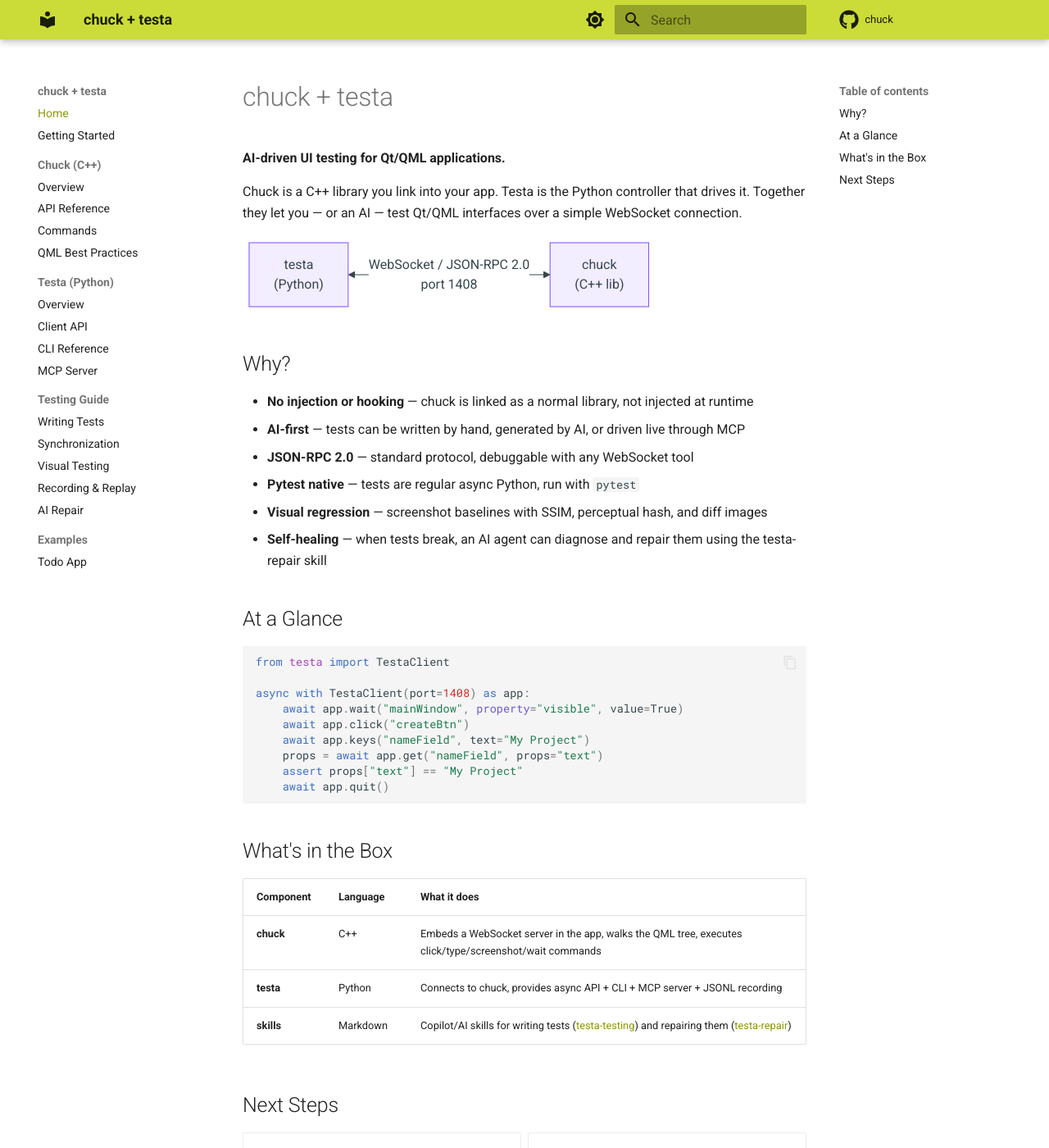
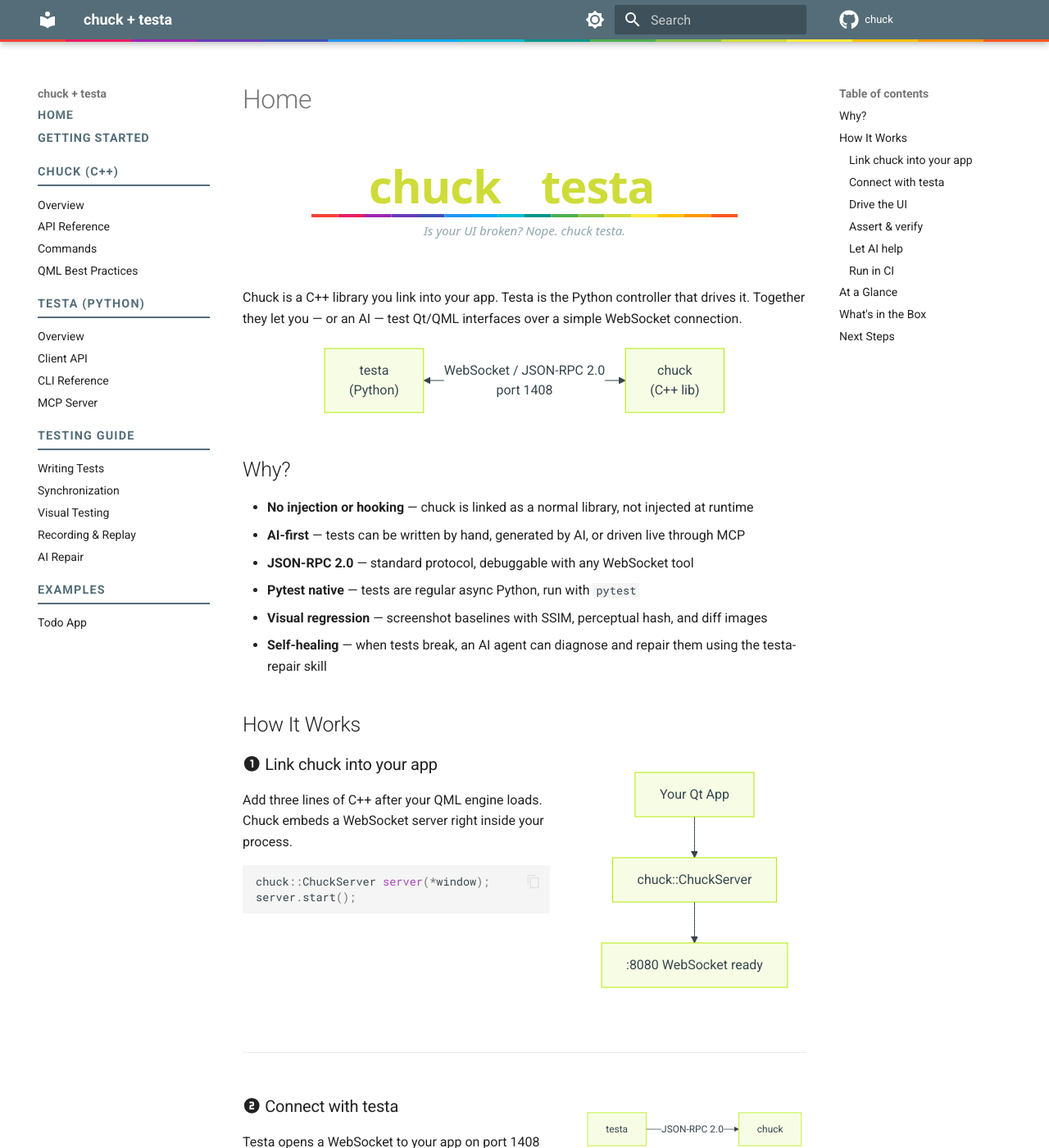
Before and after one commit to kelteseth/chuck_tester, an MkDocs documentation site: the page built from docs/index.md, in a window 1280 px wide and 1400 px high. Shown: the whole window at 82% size. Built offline with MkDocs 1.6.1 and Material for MkDocs 9.7.7, drawn with Linux system fonts in a browser that asks for light colours; comment, search, counter and statistics services are not loaded; some of the changed text lies outside the part shown.

Commit message:
Docs branding: logo, rainbow stripe, step-by-step landing page
- Add SVG logo with per-word lime text and discrete Material color bar
- Add rainbow stripe (16 Material 500 stops) below header
- Restyle nav: bold/underlined section titles, muted page links
- Replace grid cards with vertical two-column How It Works steps
  (text+code left, Mermaid diagrams right, responsive)
- Center Mermaid diagrams, blue grey primary + lime accent
- Slogan: Is your UI broken? Nope. chuck testa.

````diff
--- a/docs/index.md
+++ b/docs/index.md
@@ -1,6 +1,6 @@
-# chuck + testa
-
-**AI-driven UI testing for Qt/QML applications.**
+<div style="text-align: center; margin: 2rem 0;">
+  <img src="assets/logo.svg" alt="chuck + testa" style="max-width: 600px; width: 100%;">
+</div>
 
 Chuck is a C++ library you link into your app. Testa is the Python controller that drives it. Together they let you — or an AI — test Qt/QML interfaces over a simple WebSocket connection.
 
@@ -17,6 +17,160 @@
 - **Pytest native** — tests are regular async Python, run with `pytest`
 - **Visual regression** — screenshot baselines with SSIM, perceptual hash, and diff images
 - **Self-healing** — when tests break, an AI agent can diagnose and repair them using the testa-repair skill
+
+## How It Works
+
+<div class="step" markdown>
+<div class="step-text" markdown>
+
+### :material-numeric-1-circle: Link chuck into your app
+
+Add three lines of C++ after your QML engine loads. Chuck embeds a WebSocket server right inside your process.
+
+```cpp
+chuck::ChuckServer server(*window);
+server.start();
+```
+
+</div>
+<div class="step-visual" markdown>
+
+```mermaid
+graph TB
+    A["Your Qt App"] --> B["chuck::ChuckServer"]
+    B --> C[":8080 WebSocket ready"]
+```
+
+</div>
+</div>
+
+<div class="step" markdown>
+<div class="step-text" markdown>
+
+### :material-numeric-2-circle: Connect with testa
+
+Testa opens a WebSocket to your app on port 1408 and speaks JSON-RPC 2.0.
+
+```python
+async with TestaClient(port=1408) as app:
+```
+
+</div>
+<div class="step-visual" markdown>
+
+```mermaid
+graph LR
+    A["testa"] -->|"JSON-RPC 2.0"| B["chuck"]
+```
+
+</div>
+</div>
+
+<div class="step" markdown>
+<div class="step-text" markdown>
+
+### :material-numeric-3-circle: Drive the UI
+
+Click buttons, type text, read properties, take screenshots — all by `objectName`.
+
+```python
+await app.click("addBtn")
+await app.keys("titleField", text="Buy milk")
+await app.screenshot()
+```
+
+</div>
+<div class="step-visual" markdown>
+
+```mermaid
+sequenceDiagram
+    testa->>chuck: click("addBtn")
+    chuck-->>testa: ok
+    testa->>chuck: keys("titleField")
+    chuck-->>testa: ok
+    testa->>chuck: screenshot()
+    chuck-->>testa: PNG bytes
+```
+
+</div>
+</div>
+
+<div class="step" markdown>
+<div class="step-text" markdown>
+
+### :material-numeric-4-circle: Assert & verify
+
+Check properties, wait for state changes, compare screenshots against baselines.
+
+```python
+props = await app.get("label_0", props="text")
+assert props["text"] == "Buy milk"
+```
+
+</div>
+<div class="step-visual" markdown>
+
+```mermaid
+graph LR
+    A["get property"] --> B{"text == expected?"}
+    B -->|Yes| C["✓ Pass"]
+    B -->|No| D["✗ Fail"]
+```
+
+</div>
+</div>
+
+<div class="step" markdown>
+<div class="step-text" markdown>
+
+### :material-numeric-5-circle: Let AI help
+
+An AI agent can explore the app via MCP, generate tests from recordings, and repair failures automatically.
+
+```bash
+uv run testa mcp --port 1408
+uv run testa repair session.jsonl
+```
+
+</div>
+<div class="step-visual" markdown>
+
+```mermaid
+graph LR
+    A["AI Agent"] -->|MCP| B["testa"]
+    B -->|WebSocket| C["chuck"]
+    A -->|reads| D["repair report"]
+    A -->|fixes| E["test code"]
+```
+
+</div>
+</div>
+
+<div class="step" markdown>
+<div class="step-text" markdown>
+
+### :material-numeric-6-circle: Run in CI
+
+Tests are regular pytest. Record sessions as JSONL, replay in CI, catch visual regressions.
+
+```bash
+uv run pytest tests/ -v
+```
+
+</div>
+<div class="step-visual" markdown>
+
+```mermaid
+graph LR
+    A["CI Pipeline"] --> B["pytest"]
+    B --> C["replay JSONL"]
+    B --> D["visual diff"]
+    C --> E["✓ / ✗"]
+    D --> E
+```
+
+</div>
+</div>
 
 ## At a Glance
 
--- /dev/null
+++ b/docs/stylesheets/extra.css
@@ -0,0 +1,124 @@
+/* Material Design rainbow stripe below the header — discrete color stops */
+.md-header::after {
+  content: "";
+  display: block;
+  height: 3px;
+  background: linear-gradient(
+    to right,
+    #F44336 0%,       #F44336 6.25%,    /* Red */
+    #E91E63 6.25%,    #E91E63 12.5%,    /* Pink */
+    #9C27B0 12.5%,    #9C27B0 18.75%,   /* Purple */
+    #673AB7 18.75%,   #673AB7 25%,      /* Deep Purple */
+    #3F51B5 25%,      #3F51B5 31.25%,   /* Indigo */
+    #2196F3 31.25%,   #2196F3 37.5%,    /* Blue */
+    #03A9F4 37.5%,    #03A9F4 43.75%,   /* Light Blue */
+    #00BCD4 43.75%,   #00BCD4 50%,      /* Cyan */
+    #009688 50%,      #009688 56.25%,   /* Teal */
+    #4CAF50 56.25%,   #4CAF50 62.5%,   /* Green */
+    #8BC34A 62.5%,    #8BC34A 68.75%,   /* Light Green */
+    #CDDC39 68.75%,   #CDDC39 75%,      /* Lime */
+    #FFEB3B 75%,      #FFEB3B 81.25%,   /* Yellow */
+    #FFC107 81.25%,   #FFC107 87.5%,    /* Amber */
+    #FF9800 87.5%,    #FF9800 93.75%,   /* Orange */
+    #FF5722 93.75%,   #FF5722 100%      /* Deep Orange */
+  );
+}
+
+/* Navigation sidebar: section headers — bold, colored, underlined */
+.md-nav--primary > .md-nav__list > .md-nav__item--nested > .md-nav__link {
+  font-weight: 700;
+  font-size: 0.72rem;
+  text-transform: uppercase;
+  letter-spacing: 0.08em;
+  color: var(--md-primary-fg-color) !important;
+  opacity: 1;
+  padding-bottom: 0.4em;
+  border-bottom: 2px solid var(--md-primary-fg-color);
+  margin-bottom: 0.3em;
+}
+
+/* Navigation sidebar: top-level non-nested links (Home, Getting Started) */
+.md-nav--primary > .md-nav__list > .md-nav__item:not(.md-nav__item--nested) > .md-nav__link {
+  font-weight: 600;
+  font-size: 0.72rem;
+  text-transform: uppercase;
+  letter-spacing: 0.05em;
+  color: var(--md-primary-fg-color) !important;
+  opacity: 1;
+}
+
+/* Navigation sidebar: page links inside sections — normal weight, muted color */
+.md-nav--primary .md-nav--nested .md-nav__link {
+  font-weight: 400;
+  font-size: 0.68rem;
+  text-transform: none;
+  letter-spacing: normal;
+  color: var(--md-default-fg-color--light) !important;
+  opacity: 1;
+}
+
+/* More spacing between sections */
+.md-nav--primary > .md-nav__list > .md-nav__item--nested {
+  margin-top: 1.6em;
+}
+
+.md-nav--primary > .md-nav__list > .md-nav__item--nested:first-child {
+  margin-top: 0;
+}
+
+/* Spacing between top-level standalone items */
+.md-nav--primary > .md-nav__list > .md-nav__item:not(.md-nav__item--nested) {
+  margin-bottom: 0.2em;
+}
+
+/* Center Mermaid diagrams */
+.mermaid {
+  text-align: center;
+}
+
+/* How It Works: two-column step layout */
+.step {
+  display: flex;
+  gap: 2rem;
+  align-items: flex-start;
+  margin-bottom: 2.5rem;
+  padding-bottom: 2.5rem;
+  border-bottom: 1px solid var(--md-default-fg-color--lightest);
+}
+
+.step:last-child {
+  border-bottom: none;
+  margin-bottom: 1rem;
+  padding-bottom: 0;
+}
+
+.step-text {
+  flex: 1 1 55%;
+  min-width: 0;
+}
+
+.step-visual {
+  flex: 1 1 40%;
+  min-width: 0;
+  display: flex;
+  align-items: center;
+  justify-content: center;
+}
+
+.step-visual .mermaid {
+  font-size: 0.85rem;
+}
+
+.step-text h3 {
+  margin-top: 0;
+}
+
+/* Stack vertically on narrow screens */
+@media (max-width: 768px) {
+  .step {
+    flex-direction: column;
+  }
+  .step-visual {
+    width: 100%;
+  }
+}
--- a/mkdocs.yml
+++ b/mkdocs.yml
@@ -9,15 +9,15 @@
   palette:
   - media: "(prefers-color-scheme: light)"
     scheme: default
-    primary: lime
-    accent: deep purple
+    primary: blue grey
+    accent: lime
     toggle:
       icon: material/brightness-7
       name: Switch to dark mode
   - media: "(prefers-color-scheme: dark)"
     scheme: slate
-    primary: lime
-    accent: deep purple
+    primary: blue grey
+    accent: lime
     toggle:
       icon: material/brightness-4
       name: Switch to light mode
@@ -44,7 +44,7 @@
     custom_fences:
     - name: mermaid
       class: mermaid
-      format: !!python/name:pymdownx.superfences.fence_code_format
+      format: !!python/name:pymdownx.superfences.fence_code_format ""
 - pymdownx.highlight:
     anchor_linenums: true
     line_spans: __span
@@ -64,6 +64,9 @@
 
 plugins:
 - search
+
+extra_css:
+- stylesheets/extra.css
 
 extra:
   social:
````
Also changed, not shown: docs/assets/logo.svg (added).
